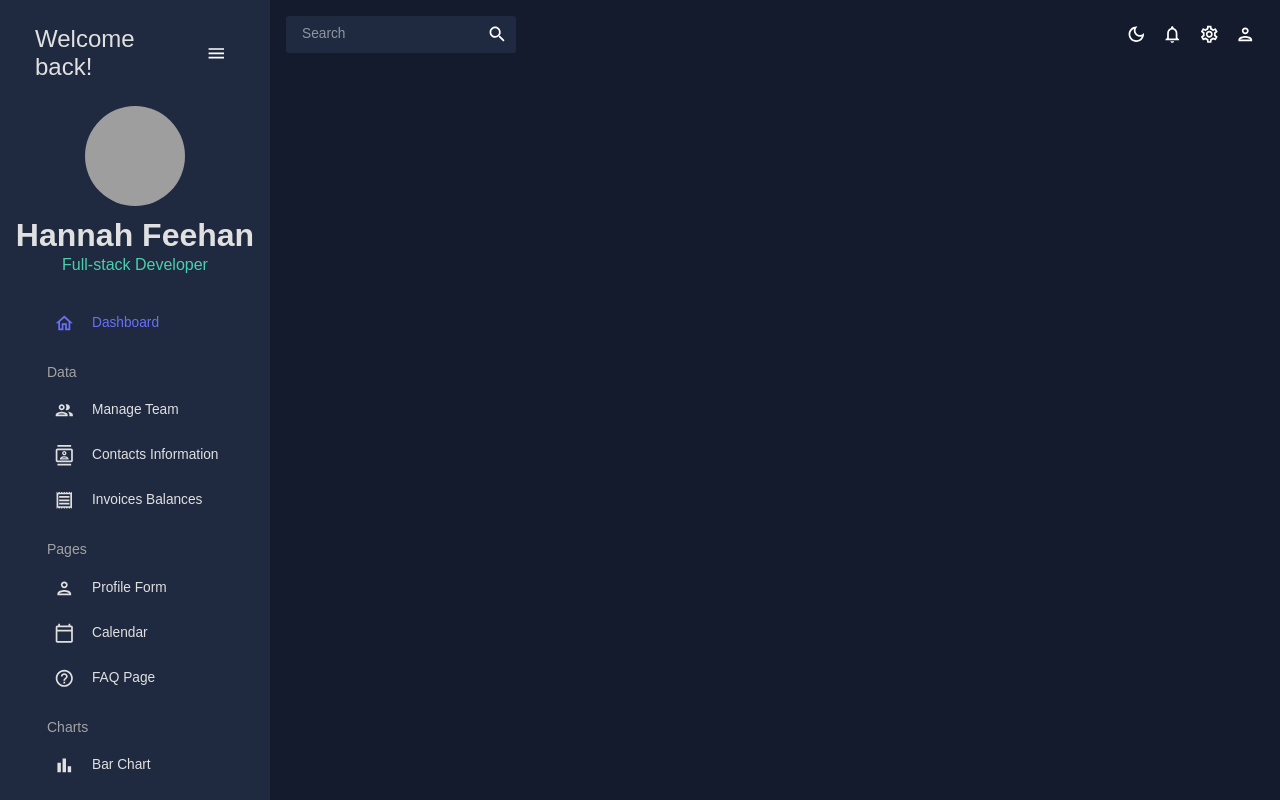
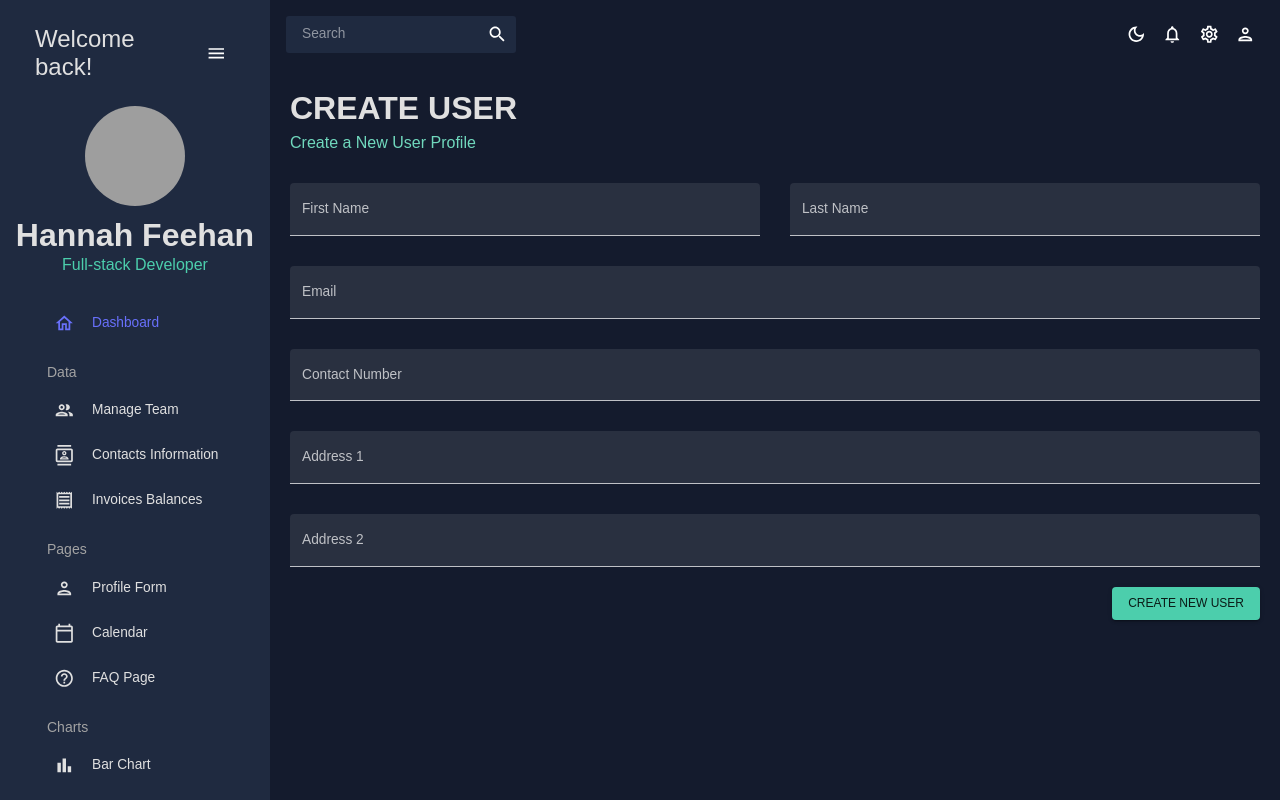
Before and after one commit to hannahf86/dashboard, a React (Create React App) app: page /form in a window 1280 px wide. Built offline with nearby package versions, Linux system fonts and the light colour scheme; grey boxes are pictures that could not be loaded.

Commit message:
Form completed, dependancies updated

```diff
--- a/package.json
+++ b/package.json
@@ -7,7 +7,9 @@
     "@emotion/styled": "^11.11.0",
     "@fullcalendar/core": "^6.1.8",
     "@fullcalendar/daygrid": "^6.1.8",
+    "@fullcalendar/interaction": "^6.1.8",
     "@fullcalendar/list": "^6.1.8",
+    "@fullcalendar/react": "^6.1.8",
     "@fullcalendar/timegrid": "^6.1.8",
     "@mui/icons-material": "^5.14.3",
     "@mui/material": "^5.14.3",
--- a/src/App.js
+++ b/src/App.js
@@ -9,12 +9,12 @@
 import Invoices from './Scenes/Invoices';
 import Contacts from './Scenes/Contacts';
 // import Bar from './Scenes/Bar';
-// import Form from './Scenes/Form';
+import Form from './Scenes/Form';
 // import Line from './Scenes/Line';
 // import Pie from './Scenes/Pie';
 // import FAQ from './Scenes/FAQ';
 // import Geography from './Scenes/Geography';
-// import Calendar from './Scenes/Calendar';
+import Calendar from './Scenes/Calendar';
 
 
 function App() {
@@ -35,12 +35,13 @@
               <Route path="/team" element={<Team />} />
               <Route path="/contacts" element={<Contacts />} />
               <Route path="/invoices" element={<Invoices />} />
+              <Route path="/form" element={<Form />} />
               {/* <Route path="/bar" element={<Bar />} /> */}
               {/* <Route path="/pie" element={<Pie />} /> */}
               {/* <Route path="/line" element={<Line />} /> */}
               {/* <Route path="/faq" element={<FAQ />} /> */}
               {/* <Route path="/geography" element={<Geography />} /> */}
-              {/* <Route path="/calendar" element={<Calendar />} />   */}
+              <Route path="/calendar" element={<Calendar />} />
             </Routes>
 
 
--- /dev/null
+++ b/src/Scenes/Calendar/index.jsx
@@ -0,0 +1,36 @@
+import { useState } from "react";
+import FullCalendar, { formatDate } from '@fullcalendar/react';
+import dayGridPlugin from '@fullcalendar/daygrid';
+import timeGridPlugin from '@fullcalendar/timegrid';
+import interactionPlugin from '@fullcalendar/interaction';
+import listPlugin from '@fullcalendar/list';
+import { Box, List, ListItem, ListItemText, Typography, useTheme } from '@mui/icons-material';
+import Header from "../../Components/Header";
+import { tokens } from "../../Themes";
+
+const Calendar = () => {
+    const theme = useTheme()
+    const colors = tokens(theme.palette.mode);
+    const [currentEvents, setCurrentEvents] = useState([]);
+
+    const handleDataClick = (selected) => {
+        const title = prompt("Please enter a new title for your event");
+        const calendarApi = selected.view.calendar;
+        calendarApi.unselect();
+
+        if (title) {
+            calendarApi.addEvent({
+                id: `${selected.dateStr}-${title}`,
+                title,
+                start: selected.startStr,
+                end: selected.endStr,
+                allDay: selected.allDay,
+            })
+        }
+    }
+}
+
+
+
+
+export default Calendar;
--- /dev/null
+++ b/src/Scenes/Form/index.jsx
@@ -0,0 +1,154 @@
+import { Box, Button, TextField } from "@mui/material";
+import { Formik } from "formik";
+import * as yup from "yup";
+import useMediaQuery from "@mui/material/useMediaQuery";
+import Header from "../../Components/Header";
+
+const Form = () => {
+    const isNonMobile = useMediaQuery("(min-width:600px)");
+
+    const handleFormSubmit = (values) => {
+        console.log(values);
+    };
+
+    return (
+        <Box m="20px">
+            <Header title="CREATE USER" subtitle="Create a New User Profile" />
+
+            <Formik
+                onSubmit={handleFormSubmit}
+                initialValues={initialValues}
+                validationSchema={checkoutSchema}
+            >
+                {({
+                    values,
+                    errors,
+                    touched,
+                    handleBlur,
+                    handleChange,
+                    handleSubmit,
+                }) => (
+                    <form onSubmit={handleSubmit}>
+                        <Box
+                            display="grid"
+                            gap="30px"
+                            gridTemplateColumns="repeat(4, minmax(0, 1fr))"
+                            sx={{
+                                "& > div": { gridColumn: isNonMobile ? undefined : "span 4" },
+                            }}
+                        >
+                            <TextField
+                                fullWidth
+                                variant="filled"
+                                type="text"
+                                label="First Name"
+                                onBlur={handleBlur}
+                                onChange={handleChange}
+                                value={values.firstName}
+                                name="firstName"
+                                error={!!touched.firstName && !!errors.firstName}
+                                helperText={touched.firstName && errors.firstName}
+                                sx={{ gridColumn: "span 2" }}
+                            />
+                            <TextField
+                                fullWidth
+                                variant="filled"
+                                type="text"
+                                label="Last Name"
+                                onBlur={handleBlur}
+                                onChange={handleChange}
+                                value={values.lastName}
+                                name="lastName"
+                                error={!!touched.lastName && !!errors.lastName}
+                                helperText={touched.lastName && errors.lastName}
+                                sx={{ gridColumn: "span 2" }}
+                            />
+                            <TextField
+                                fullWidth
+                                variant="filled"
+                                type="text"
+                                label="Email"
+                                onBlur={handleBlur}
+                                onChange={handleChange}
+                                value={values.email}
+                                name="email"
+                                error={!!touched.email && !!errors.email}
+                                helperText={touched.email && errors.email}
+                                sx={{ gridColumn: "span 4" }}
+                            />
+                            <TextField
+                                fullWidth
+                                variant="filled"
+                                type="text"
+                                label="Contact Number"
+                                onBlur={handleBlur}
+                                onChange={handleChange}
+                                value={values.contact}
+                                name="contact"
+                                error={!!touched.contact && !!errors.contact}
+                                helperText={touched.contact && errors.contact}
+                                sx={{ gridColumn: "span 4" }}
+                            />
+                            <TextField
+                                fullWidth
+                                variant="filled"
+                                type="text"
+                                label="Address 1"
+                                onBlur={handleBlur}
+                                onChange={handleChange}
+                                value={values.address1}
+                                name="address1"
+                                error={!!touched.address1 && !!errors.address1}
+                                helperText={touched.address1 && errors.address1}
+                                sx={{ gridColumn: "span 4" }}
+                            />
+                            <TextField
+                                fullWidth
+                                variant="filled"
+                                type="text"
+                                label="Address 2"
+                                onBlur={handleBlur}
+                                onChange={handleChange}
+                                value={values.address2}
+                                name="address2"
+                                error={!!touched.address2 && !!errors.address2}
+                                helperText={touched.address2 && errors.address2}
+                                sx={{ gridColumn: "span 4" }}
+                            />
+                        </Box>
+                        <Box display="flex" justifyContent="end" mt="20px">
+                            <Button type="submit" color="secondary" variant="contained">
+                                Create New User
+                            </Button>
+                        </Box>
+                    </form>
+                )}
+            </Formik>
+        </Box>
+    );
+};
+
+const phoneRegExp =
+    /^((\+[1-9]{1,4}[ -]?)|(\([0-9]{2,3}\)[ -]?)|([0-9]{2,4})[ -]?)*?[0-9]{3,4}[ -]?[0-9]{3,4}$/;
+
+const checkoutSchema = yup.object().shape({
+    firstName: yup.string().required("required"),
+    lastName: yup.string().required("required"),
+    email: yup.string().email("invalid email").required("required"),
+    contact: yup
+        .string()
+        .matches(phoneRegExp, "Phone number is not valid")
+        .required("required"),
+    address1: yup.string().required("required"),
+    address2: yup.string().required("required"),
+});
+const initialValues = {
+    firstName: "",
+    lastName: "",
+    email: "",
+    contact: "",
+    address1: "",
+    address2: "",
+};
+
+export default Form;
```
Also changed, not shown: 1 other file (tests, documents, lock files or other folders).
